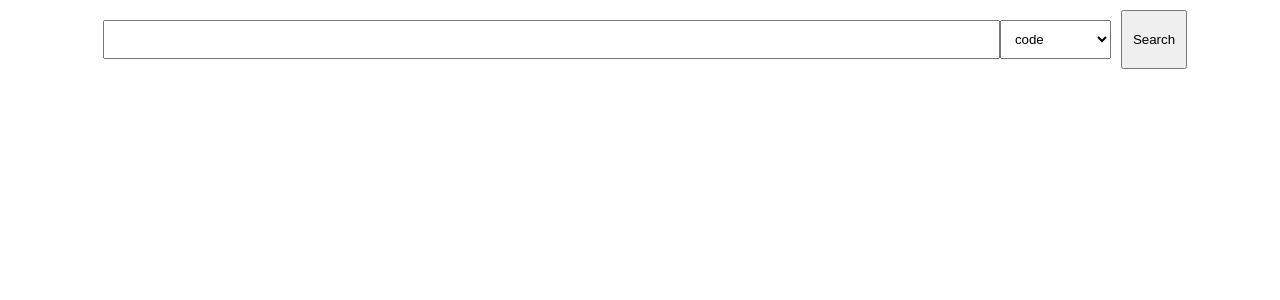
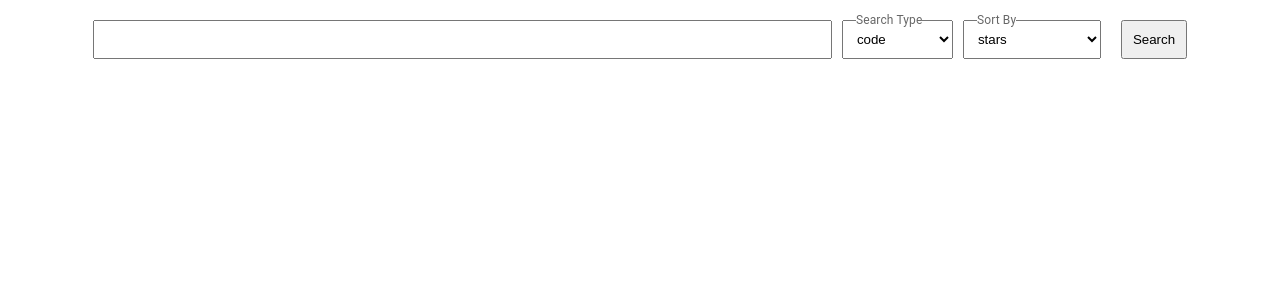
Before and after one commit to Sahil9678/github_repo_tsk, a React (Create React App) app: page / in a window 1280 px wide. Shown: the top 300 px of the page. Built offline with nearby package versions, Linux system fonts and the light colour scheme.

Commit message:
second commit

```diff
--- a/src/App.css
+++ b/src/App.css
@@ -40,9 +40,51 @@
 
 .filter_result {
   display: grid;
-  gap: 10px;
+  gap: 20px;
   grid-template-columns: repeat(4, 1fr);
   padding: 10px;
+}
+
+.filter_head_inp{
+
+}
+
+.filter_searchtype, .filter_sorttype{
+  position: relative;
+  padding: 0 !important;
+}
+
+.filter_searchtype span ,.filter_sorttype span{
+  background: white;
+  color: rgba(0, 0, 0, 0.6);
+    font-family: "Roboto","Helvetica","Arial",sans-serif;
+    font-weight: 400;
+    font-size: 1rem;
+    line-height: 1.4375em;
+    letter-spacing: 0.00938em;
+    padding: 0;
+    position: relative;
+    display: block;
+    transform-origin: top left;
+    white-space: nowrap;
+    overflow: hidden;
+    text-overflow: ellipsis;
+    max-width: calc(133% - 32px);
+    position: absolute;
+    left: 0;
+    top: 0;
+    -webkit-transform: translate(14px, -9px) scale(0.75);
+    -moz-transform: translate(14px, -9px) scale(0.75);
+    -ms-transform: translate(14px, -9px) scale(0.75);
+    transform: translate(14px, -9px) scale(0.75);
+    -webkit-transition: color 200ms cubic-bezier(0.0, 0, 0.2, 1) 0ms,-webkit-transform 200ms cubic-bezier(0.0, 0, 0.2, 1) 0ms,max-width 200ms cubic-bezier(0.0, 0, 0.2, 1) 0ms;
+    transition: color 200ms cubic-bezier(0.0, 0, 0.2, 1) 0ms,transform 200ms cubic-bezier(0.0, 0, 0.2, 1) 0ms,max-width 200ms cubic-bezier(0.0, 0, 0.2, 1) 0ms;
+    z-index: 1;
+    pointer-events: auto;
+    -webkit-user-select: none;
+    -moz-user-select: none;
+    -ms-user-select: none;
+    user-select: none;
 }
 
 .filter_head_container{
@@ -57,9 +99,16 @@
 
 .filter_head {
   display: flex;
-    width: 80%;
+  width: 80%;
+  gap: 10px;
+  justify-content: space-evenly;
 }
 
 .filter_head input{
   width: 100%;
 }
+
+.filter_loader{
+  position: absolute;
+  left: 50%;
+}
--- a/src/App.js
+++ b/src/App.js
@@ -6,9 +6,8 @@ import React, { useEffect, useState } from 'react';
 import './App.css';
 
 function App() {
-  const [searchitem, setSearchitem] = useState({ srchinput: '', searchtype: 'code' })
+  const [searchitem, setSearchitem] = useState({ srchinput: '', searchtype: 'code', sorttype: '' })
   const [showndata, setshowndata] = useState({ data: [], loading: false })
-  const [userdata, setuserdata] = useState({});
 
   const handlesearchfilter = (item) => {
     setSearchitem(prev => ({ ...prev, ...item }));
@@ -21,21 +20,26 @@ function App() {
 
       data.data.items.forEach(elem => {
         axios.get(elem.repository_url).then(res => {
-          setshowndata(prev => ({ ...prev, data: [...prev.data, ({ ...elem, reponame: res.data.name, description: res.data.description, language: res.data.language })] }))
+          setshowndata(prev => ({
+            ...prev, data: [...prev.data, ({
+              ...elem,
+              reponame: res.data.name,
+              description: res.data.description,
+              language: res.data.language,
+            })]
+          }))
         });
       })
     });
-
-
   }
-  console.log('setshowndata1 -', showndata)
-
 
   return (
     <div className="App">
       <div className='filter_head_container'>
         <div className='filter_head'>
           <input className='filter_head_inp' type='text' value={searchitem.srchinput} onChange={(e) => { handlesearchfilter({ srchinput: e.target.value }) }} />
+          <div className='filter_searchtype'>
+            <span>Search Type</span>
             <select value={searchitem.searchtype} onChange={(e) => handlesearchfilter({ searchtype: e.target.value })}>
               <option value='code' selected>code</option>
               <option value='commits'>commits</option>
@@ -46,7 +50,21 @@ function App() {
               <option value='users'>users</option>
             </select>
           </div>
+          <div className='filter_sorttype'>
+            <span>Sort By</span>
+            <select value={searchitem.sorttype} onChange={(e) => handlesearchfilter({ sorttype: e.target.value })}>
+              <option value='stars' selected>stars</option>
+              <option value='watchers_count'>Watchers Count</option>
+              <option value='score'>Score</option>
+              <option value='name'>Name</option>
+              <option value='created_at'>Created At</option>
+              <option value='updated_at'>Updated At</option>
+            </select>
+          </div>
+        </div>
+        <div>
           <button className='filter_head_btn' type='button' onClick={searchapi}>Search</button>
+        </div>
       </div>
       <div className='filter_result'>
         {
@@ -55,7 +73,7 @@ function App() {
               return (
                 <Cardcomponent elem={elem} />
               )
-            }) : <>{showndata.loading ? <CircularProgress /> : <></>}</>
+            }) : <div className='filter_loader'>{showndata.loading ? <CircularProgress /> : <></>}</div>
         }
       </div>
     </div>
--- a/src/Cardcomponent/Cardcomponent.jsx
+++ b/src/Cardcomponent/Cardcomponent.jsx
@@ -9,24 +9,23 @@ const Cardcomponent = ({ elem }) => {
         <>
             <div className='card_container'>
                 <div className='card_container_image'>
-                    <h4>Avatar</h4>
-                    <img src={elem.user.avatar_url} />
+                    <img src={elem.user.avatar_url || "🙂"} />
                 </div>
                 <div className='card_container_heading heading1'>
                     <h4>Repo Name</h4>
-                    <div>{elem.reponame}</div>
+                    <div>{elem.reponame || '-'}</div>
                 </div>
                 <div className='card_container_heading heading1'>
                     <h4>Stars</h4>
-                    <div>{elem.score}</div>
+                    <div>{elem.score || '-'}</div>
                 </div>
                 <div className='card_container_heading heading1'>
                     <h4>Description</h4>
-                    <div>{elem.description}</div>
+                    <div>{elem.description || '-'}</div>
                 </div>
                 <div className='card_container_heading heading1'>
                     <h4>language</h4>
-                    <div>{elem.language}</div>
+                    <div>{elem.language || '-'}</div>
                 </div>
             </div>
         </>
--- a/src/Cardcomponent/Cardcomponent.scss
+++ b/src/Cardcomponent/Cardcomponent.scss
@@ -2,9 +2,11 @@
     display: flex;
     border: 1px solid black;
     overflow: hidden;
-    padding: 1%;
+    padding: 5%;
     align-items: flex-start;
     flex-direction: column;
+    border-radius: 15px;
+    box-shadow: 2px 2px 4px grey;
 }
 
 .card_container_heading {
@@ -41,11 +43,16 @@
 
 .card_container_image {
     overflow: hidden;
+    display: flex;
+    flex-direction: column;
+    width: 100%;
+    align-items: center;
 }
 
 .card_container_image img {
     object-fit: contain;
     width: 40%;
+    border-radius: 100%;
 }
 
 .card_container_heading_btn {
```
Lines whose indentation alone changed are shown as unchanged.
